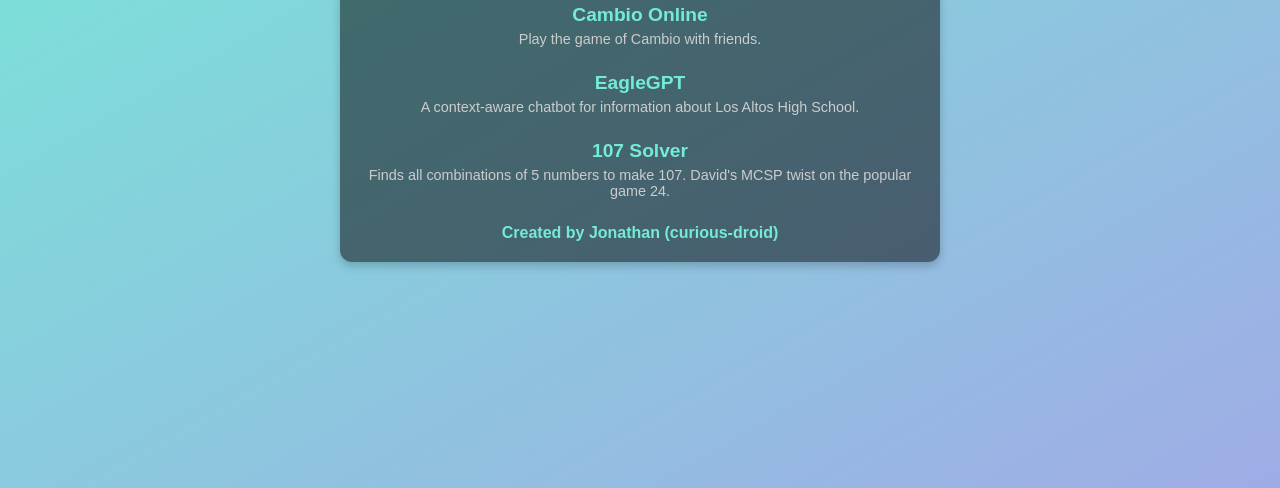
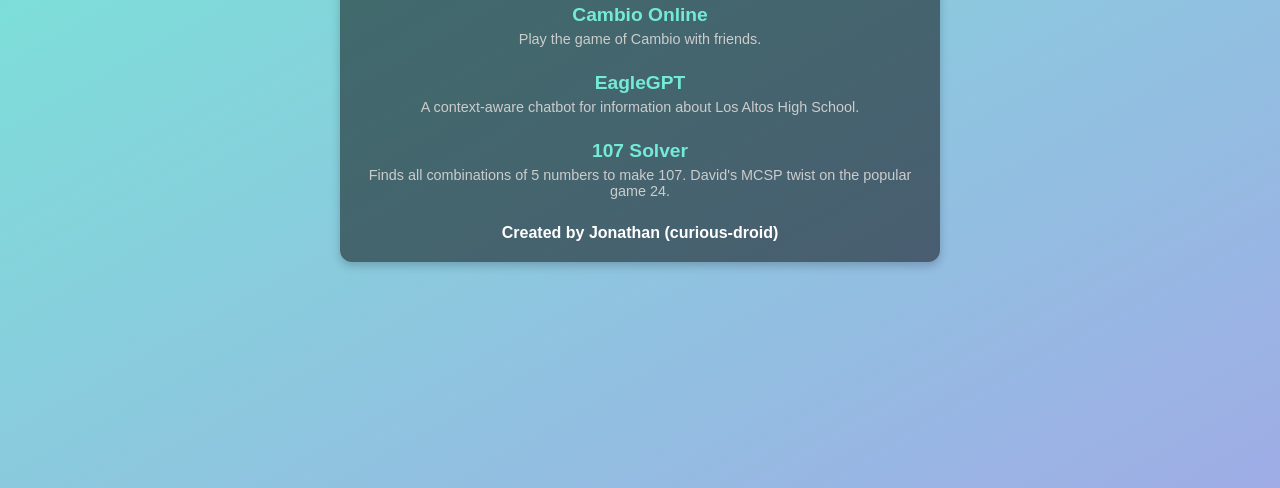
Before and after one commit to curious-droid/projects, a plain HTML site: page index.html in a window 1280 px wide. Shown: the part 312-800 px from the top of the page. Drawn offline with Linux system fonts and the light colour scheme.

Commit message:
Update index.html

```diff
--- a/index.html
+++ b/index.html
@@ -65,7 +65,7 @@
     footer {
       margin-top: 20px;
       font-size: 1rem;
-      color: #74ebd5;
+      color: #fff;
       font-weight: bold;
     }
 
```
